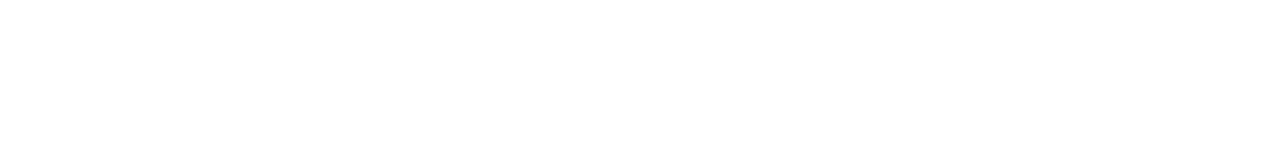
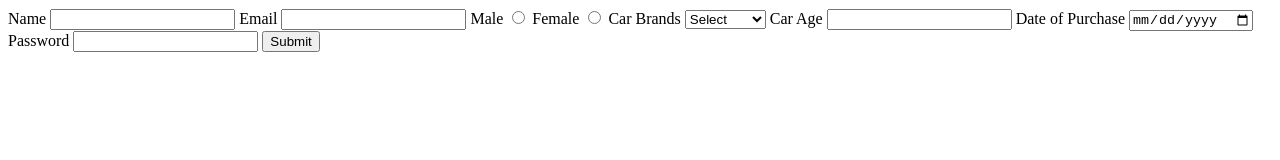
Before and after one commit to acciojob/car-insurance-form-aarpatil09-lgtm, a website: page main.html in a window 1280 px wide. Drawn offline with Linux system fonts and the light colour scheme.

Commit message:
created a submission

```diff
--- a/main.html
+++ b/main.html
@@ -11,6 +11,62 @@
     <script type="text/javascript" src="./script.js">
 </script>
 
+	<!DOCTYPE html>
+<html>
+
+<head>
+    <title>Car Insurance Registration</title>
+</head>
+
+<body>
+
+<form method="post">
+
+    <!-- Name -->
+    <label for="name">Name</label>
+    <input type="text" id="name" required>
+
+    <!-- Email -->
+    <label for="email">Email</label>
+    <input type="email" id="email" required>
+
+    <!-- Gender -->
+    <label for="male">Male</label>
+    <input type="radio" id="male" name="gender" required>
+
+    <label for="female">Female</label>
+    <input type="radio" id="female" name="gender" required>
+
+    <!-- Car Brands -->
+    <label for="cars">Car Brands</label>
+    <select id="cars">
+        <option value="">Select</option>
+        <option value="bmw">BMW</option>
+        <option value="audi">Audi</option>
+        <option value="mercedez">Mercedez</option>
+    </select>
+
+    <!-- Car Age -->
+    <label for="carage">Car Age</label>
+    <input type="number" id="carage" required>
+
+    <!-- Date of Purchase -->
+    <label for="dop">Date of Purchase</label>
+    <input type="date" id="dop" required>
+
+    <!-- Password -->
+    <label for="password">Password</label>
+    <input type="password" id="password" required>
+
+    <!-- Submit -->
+    <button type="submit">Submit</button>
+
+</form>
+
 </body>
 
 </html>
+
+</body>
+
+</html>
```
